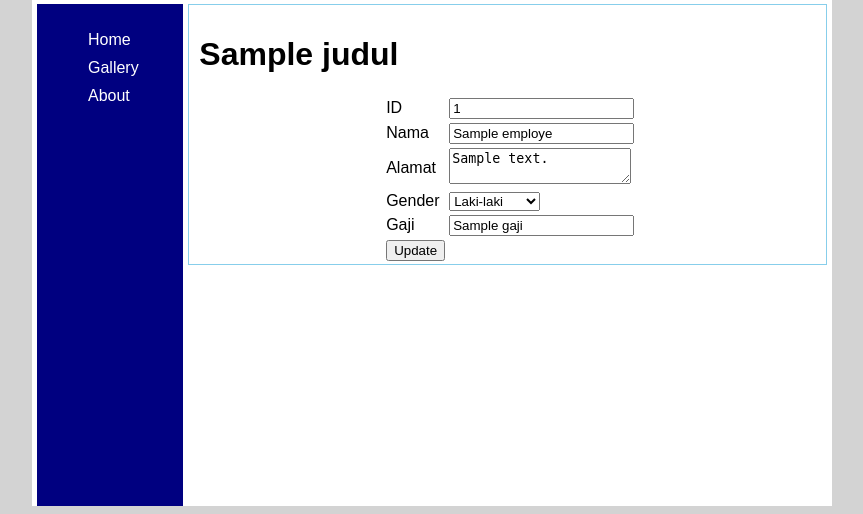
After one commit to balkum999/praktek-laravel, a Laravel app: template web-app/resources/views/edit_data.blade.php in a window 1280 px wide. The commit adds this page. Shown: the part 316-830 px from the top of the page, without its empty margins (208-1071 px from the left). Run offline with Laravel 12, Linux system fonts and the light colour scheme; the template is opened without the code that fills it: most values are stand-ins (such as "Sample title", 1, 10 or a date in 2020).

```diff
--- /dev/null
+++ b/web-app/resources/views/edit_data.blade.php
@@ -0,0 +1,40 @@
+@extends('dashboard')
+@section('content')
+<h1>{{$judul}}</h1>
+<form action="{{ route('employe.update', $employe->id) }}" method="POST">
+@method('PUT')
+@csrf
+<table border="0" align="center">
+    <tr>
+        <td>ID</td>
+        <td><input type="text" name="id" value="{{$employe->id}}"></td>
+    </tr>
+    <tr>
+        <td>Nama</td>
+        <td><input type="text" name="nama" value="{{$employe->nama}}"></td>
+    </tr>
+    <tr>
+        <td>Alamat</td>
+        <td><textarea name="alamat" rows="2">{{$employe->alamat}}</textarea></td>
+    </tr>
+    <tr>
+        <td>Gender</td>
+        <td>
+            <select name="gender">
+                <option value="L" {{$employe->gender === 'L' ? 'selected' : ''}}>Laki-laki</option>
+                <option value="P" {{$employe->gender === 'P' ? 'selected' :''}}>Perempuan</option>
+            </select>
+        </td>
+    </tr>
+    <tr>
+        <td>Gaji</td>
+        <td><input type="text" name="gaji" value="{{$employe->gaji}}"></td>
+    </tr>
+    <tr>
+        <td>
+            <button type="submit">Update</button>
+        </td>
+    </tr>
+</table>
+</form>
+@endsection
--- a/web-app/resources/views/tambah_data.blade.php
+++ b/web-app/resources/views/tambah_data.blade.php
@@ -1,7 +1,7 @@
 @extends('dashboard')
 @section('content')
 <h1>{{$judul}}</h1>
-<form method="post" action="/employe/store">
+<form <form action="{{ route('employe.store') }}" method="POST">
 @csrf
 <table border="0" align="center">
     <tr>
--- a/web-app/routes/web.php
+++ b/web-app/routes/web.php
@@ -45,7 +45,12 @@ Route::get('/dashboard',[DashboardController::class, 'dash']);
 Route::get('/gallery',[DashboardController::class, 'gallery']);
 
 // route ke employecontroller ke fungsi index
-Route::get('/employe',[EmployeController::class, 'index']);
+//Route::get('/employe',[EmployeController::class, 'index']);
+Route::resource('employe',EmployeController::class);
+//Route::get('/employe/create',[EmployeController::class, 'create']);
+//Route::post('/employe/store',[EmployeController::class, 'store']);
 
-Route::get('/employe/create',[EmployeController::class, 'create']);
-Route::post('/employe/store',[EmployeController::class, 'store']);
+//Route::get('/employe/edit/{employe}',[EmployeController::class, 'show']);
+//Route::put('/employe/{employe}',[EmployeController::class, 'update']);
+
+//Route::delete('/employe/{employe}',[EmployeController::class, 'destroy']);
```
Also changed, not shown: web-app/app/Http/Controllers/EmployeController.php (+28 -0 lines), web-app/resources/views/tampil_data.blade.php (+8 -1 lines).
